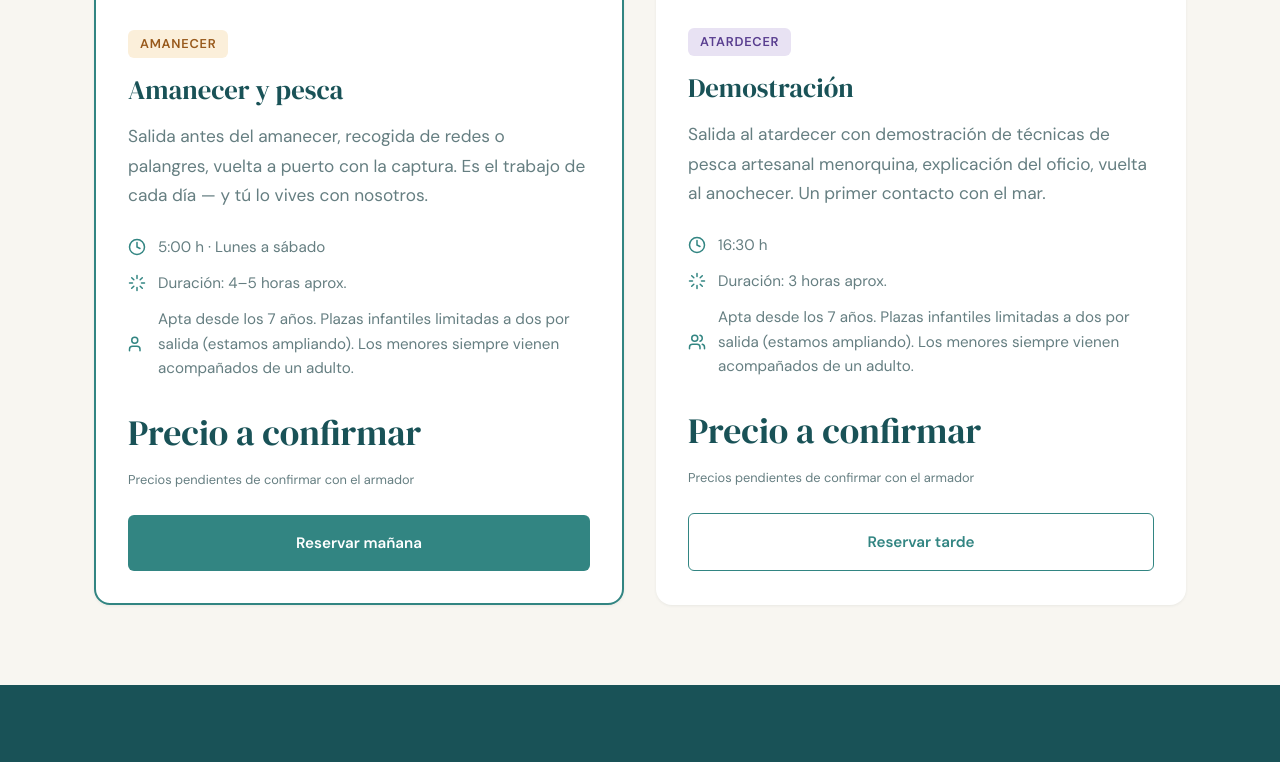
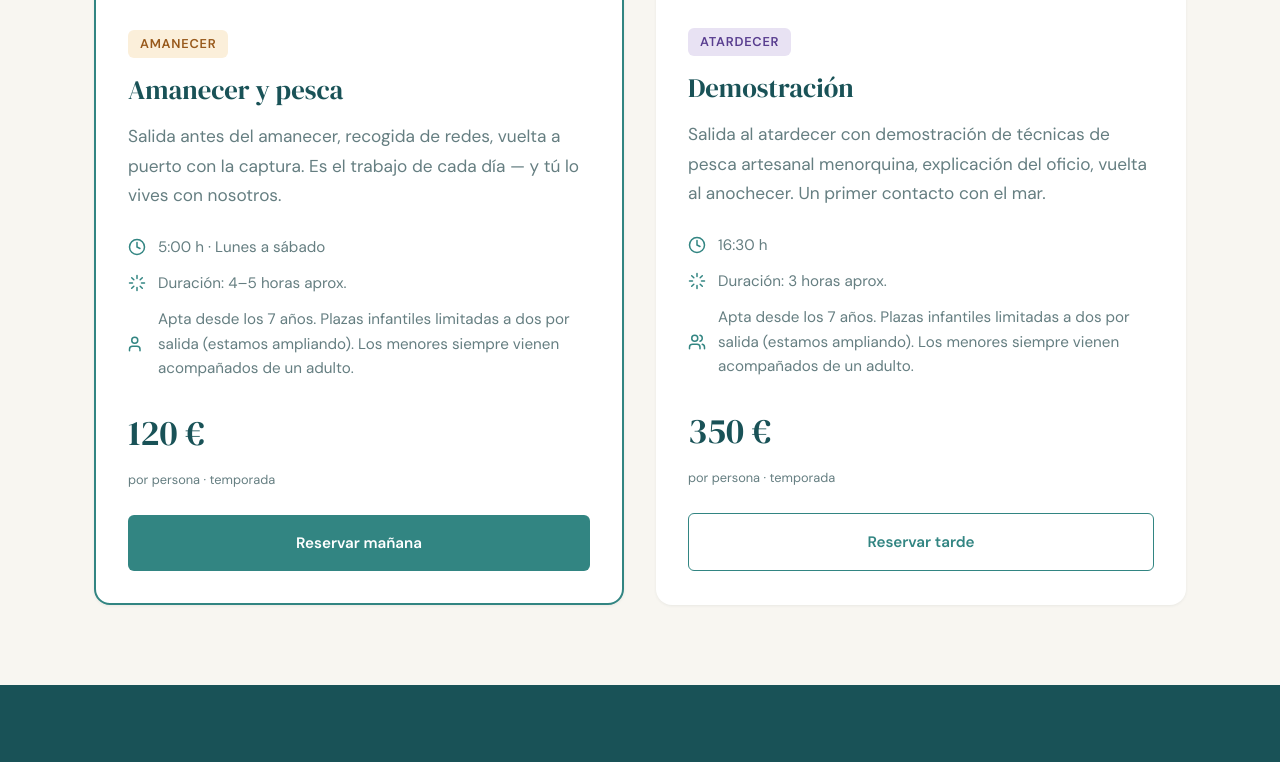
Before and after one commit to gerard-iartesana/de-la-mar-pescaturismo, a plain HTML site: page index.html in a window 1280 px wide. Shown: the part 2025-2787 px from the top of the page. Drawn offline with Linux system fonts and the light colour scheme.

Commit message:
Quitar palangres, poner precios: 120 EUR manana, 350 EUR tarde

```diff
--- a/index.html
+++ b/index.html
@@ -97,7 +97,7 @@
         <div class="modal-card-body">
           <span class="modal-badge modal-badge-morning">Amanecer</span>
           <h3>Amanecer y pesca</h3>
-          <p>Salida antes del amanecer, recogida de redes o palangres, vuelta a puerto con la captura. Es el trabajo de cada día — y tú lo vives con nosotros.</p>
+          <p>Salida antes del amanecer, recogida de redes, vuelta a puerto con la captura. Es el trabajo de cada día — y tú lo vives con nosotros.</p>
           <div class="modal-details">
             <div class="modal-detail">
               <svg viewBox="0 0 24 24" fill="none" stroke-width="2" stroke-linecap="round"><circle cx="12" cy="12" r="10"/><path d="M12 6v6l4 2"/></svg>
@@ -112,8 +112,8 @@
               <span>Apta desde los 7 años. Plazas infantiles limitadas a dos por salida (estamos ampliando). Los menores siempre vienen acompañados de un adulto.</span>
             </div>
           </div>
-          <div class="modal-price">Precio a confirmar</div>
-          <p class="modal-price-note">Precios pendientes de confirmar con el armador</p>
+          <div class="modal-price">120 €</div>
+          <p class="modal-price-note">por persona · temporada</p>
           <a href="#reserva" class="btn btn-primary btn-block" data-modalidad="manana">Reservar mañana</a>
         </div>
       </div>
@@ -138,8 +138,8 @@
               <span>Apta desde los 7 años. Plazas infantiles limitadas a dos por salida (estamos ampliando). Los menores siempre vienen acompañados de un adulto.</span>
             </div>
           </div>
-          <div class="modal-price">Precio a confirmar</div>
-          <p class="modal-price-note">Precios pendientes de confirmar con el armador</p>
+          <div class="modal-price">350 €</div>
+          <p class="modal-price-note">por persona · temporada</p>
           <a href="#reserva" class="btn btn-outline btn-block" data-modalidad="tarde">Reservar tarde</a>
         </div>
       </div>
@@ -324,18 +324,18 @@
     <div class="section-header reveal">
       <span class="section-label">Tarifas</span>
       <h2 class="section-title">Dos opciones</h2>
-      <p class="section-desc">Elige la que mejor encaje contigo. Precios a confirmar.</p>
+      <p class="section-desc">Elige la que mejor encaje contigo.</p>
     </div>
     <div class="tarifas-grid reveal-stagger">
       <div class="tarifa-card featured">
         <h3>Amanecer y pesca</h3>
         <p class="tarifa-sub">La salida auténtica</p>
-        <div class="tarifa-price">— €</div>
-        <p class="tarifa-price-label">por persona · precio a confirmar</p>
+        <div class="tarifa-price">120 €</div>
+        <p class="tarifa-price-label">por persona · temporada</p>
         <ul class="tarifa-features">
           <li><svg viewBox="0 0 24 24" fill="none" stroke-width="2.5" stroke-linecap="round"><polyline points="20 6 9 17 4 12"/></svg>Salida a las 5:00 h</li>
           <li><svg viewBox="0 0 24 24" fill="none" stroke-width="2.5" stroke-linecap="round"><polyline points="20 6 9 17 4 12"/></svg>4–5 horas de pesca real</li>
-          <li><svg viewBox="0 0 24 24" fill="none" stroke-width="2.5" stroke-linecap="round"><polyline points="20 6 9 17 4 12"/></svg>Recogida de redes y palangres</li>
+          <li><svg viewBox="0 0 24 24" fill="none" stroke-width="2.5" stroke-linecap="round"><polyline points="20 6 9 17 4 12"/></svg>Recogida de redes</li>
           <li><svg viewBox="0 0 24 24" fill="none" stroke-width="2.5" stroke-linecap="round"><polyline points="20 6 9 17 4 12"/></svg>Material de seguridad incluido</li>
         </ul>
         <a href="#reserva" class="btn btn-primary btn-block" data-modalidad="manana">Reservar</a>
@@ -343,8 +343,8 @@
       <div class="tarifa-card">
         <h3>Demostración</h3>
         <p class="tarifa-sub">Atardecer en el mar</p>
-        <div class="tarifa-price">— €</div>
-        <p class="tarifa-price-label">por persona · precio a confirmar</p>
+        <div class="tarifa-price">350 €</div>
+        <p class="tarifa-price-label">por persona · temporada</p>
         <ul class="tarifa-features">
           <li><svg viewBox="0 0 24 24" fill="none" stroke-width="2.5" stroke-linecap="round"><polyline points="20 6 9 17 4 12"/></svg>Salida a las 16:30 h</li>
           <li><svg viewBox="0 0 24 24" fill="none" stroke-width="2.5" stroke-linecap="round"><polyline points="20 6 9 17 4 12"/></svg>3 horas de demostración</li>
```
